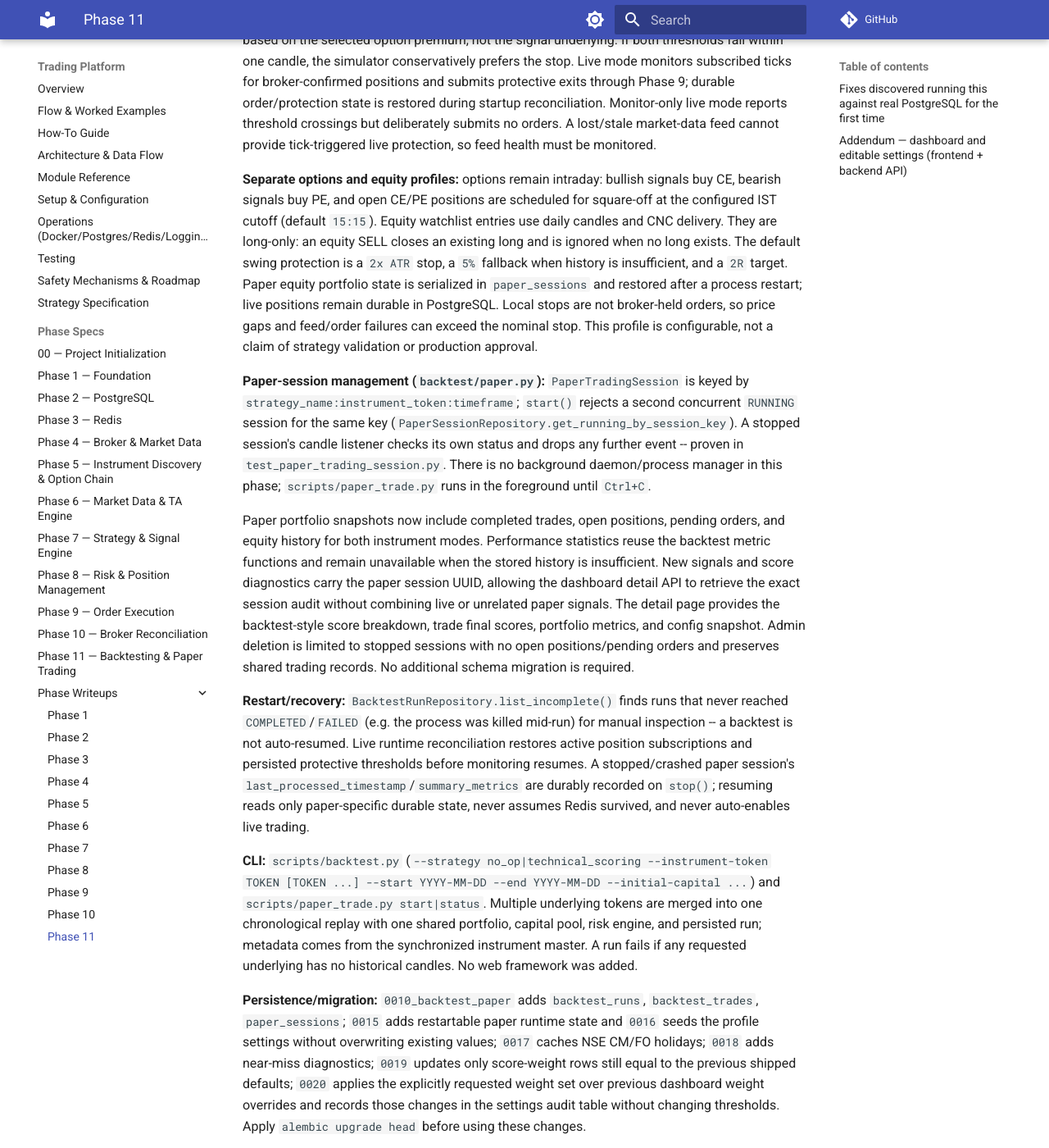
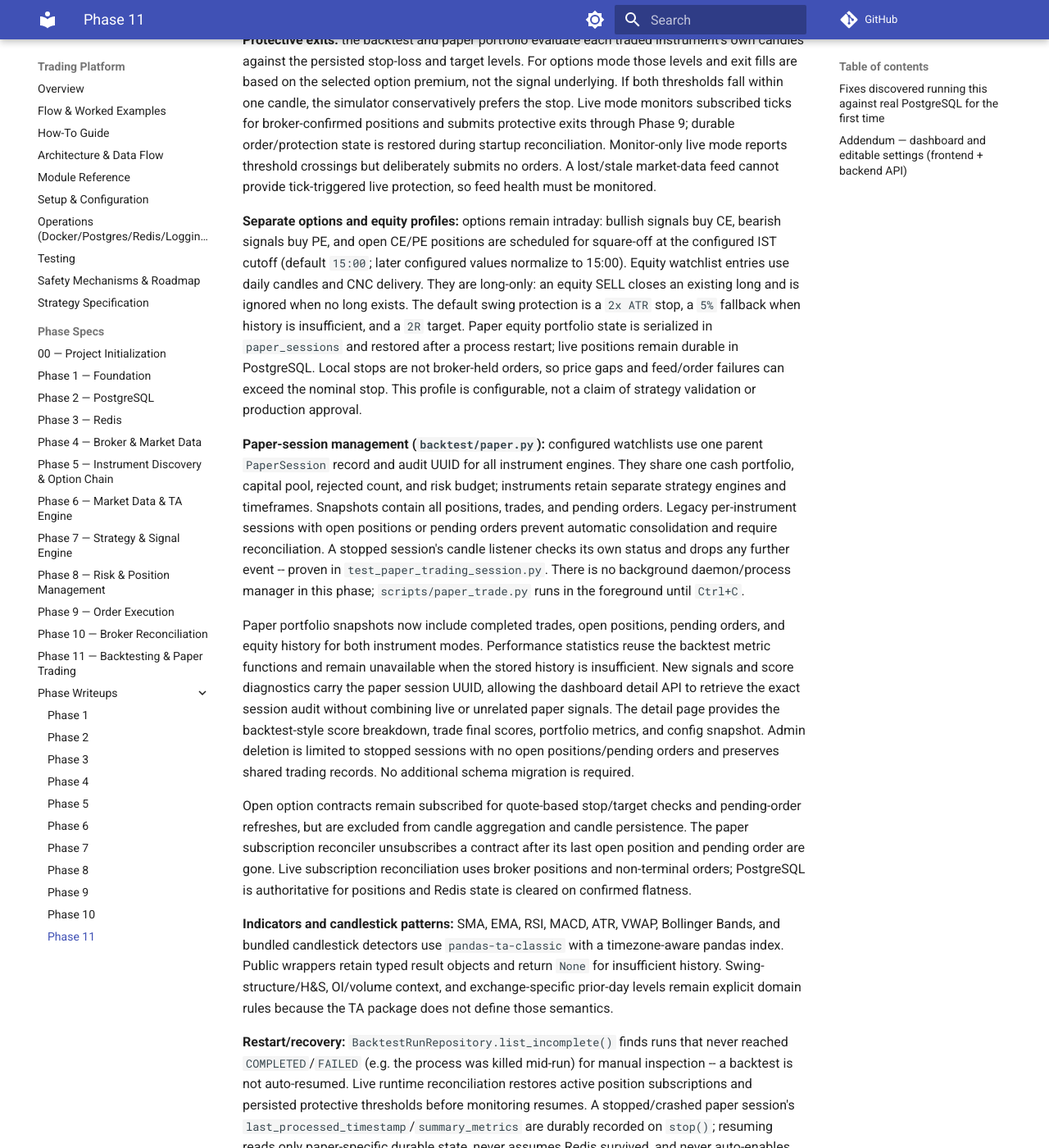
Before and after one commit to VictorG1422/docs, an MkDocs documentation site: the page built from docs/trading-platform/phases/phase-11-backtesting-paper.md, in a window 1280 px wide and 1400 px high, scrolled down 2972 px. Shown: the whole window at 82% size. Built offline with MkDocs 1.6.1 and Material for MkDocs 9.7.7, drawn with Linux system fonts in a browser that asks for light colours; comment, search, counter and statistics services are not loaded; some of the changed text lies outside the part shown.

Commit message:
Document shared paper sessions and scoring updates
Update operations, How-To, module reference, and Phase 11 guidance for shared capital, 15:00 square-off, quote-only option data, evaluation logging, and Pandas TA Classic.

```diff
--- a/docs/trading-platform/phases/phase-11-backtesting-paper.md
+++ b/docs/trading-platform/phases/phase-11-backtesting-paper.md
@@ -109,11 +109,13 @@ future history fails the run, and an absent bar blocks that timestamp rather
 than carrying stale flow data forward. The chosen future is recorded in the
 backtest configuration snapshot.
 
-Every technical scorer evaluation is logged. Near-miss scores from 40
-through 64 or -40 through -64 are persisted with all component values,
-macro/flow gate results and reasons, and pivot context. These records are
-copied into the durable run summary so the dashboard can show them after the
-per-run SQLite audit file is removed.
+Near-miss scores from 40 through 64 or -40 through -64 are persisted by
+default with nonzero component contributions, macro/flow gate results and
+reasons, and pivot context. The database-managed `Persist every scoring
+evaluation` setting additionally records below-threshold evaluations for
+paper, live, and configured backtest workflows; it defaults off to limit
+database growth. Backtest diagnostics are copied into the durable run summary
+so the dashboard can show them after the per-run SQLite audit file is removed.
 
 **Transaction costs (`backtest/costs.py`):** `TransactionCostModel` --
 every rate (brokerage, exchange charges, STT, GST, SEBI charges, stamp
@@ -156,7 +158,8 @@ health must be monitored.
 
 **Separate options and equity profiles:** options remain intraday: bullish
 signals buy CE, bearish signals buy PE, and open CE/PE positions are
-scheduled for square-off at the configured IST cutoff (default `15:15`).
+scheduled for square-off at the configured IST cutoff (default `15:00`;
+later configured values normalize to 15:00).
 Equity watchlist entries use daily candles and CNC delivery. They are
 long-only: an equity SELL closes an existing long and is ignored when no
 long exists. The default swing protection is a `2x ATR` stop, a `5%`
@@ -167,10 +170,13 @@ are not broker-held orders, so price gaps and feed/order failures can exceed
 the nominal stop. This profile is configurable, not a claim of strategy
 validation or production approval.
 
-**Paper-session management (`backtest/paper.py`):** `PaperTradingSession`
-is keyed by `strategy_name:instrument_token:timeframe`; `start()` rejects
-a second concurrent `RUNNING` session for the same key
-(`PaperSessionRepository.get_running_by_session_key`). A stopped session's
+**Paper-session management (`backtest/paper.py`):** configured watchlists use
+one parent `PaperSession` record and audit UUID for all instrument engines.
+They share one cash portfolio, capital pool, rejected count, and risk budget;
+instruments retain separate strategy engines and timeframes. Snapshots contain
+all positions, trades, and pending orders. Legacy per-instrument sessions with
+open positions or pending orders prevent automatic consolidation and require
+reconciliation. A stopped session's
 candle listener checks its own status and drops any further event --
 proven in `test_paper_trading_session.py`. There is no background
 daemon/process manager in this phase; `scripts/paper_trade.py` runs in the
@@ -186,6 +192,20 @@ detail page provides the backtest-style score breakdown, trade final scores,
 portfolio metrics, and config snapshot. Admin deletion is limited to stopped
 sessions with no open positions/pending orders and preserves shared trading
 records. No additional schema migration is required.
+
+Open option contracts remain subscribed for quote-based stop/target checks
+and pending-order refreshes, but are excluded from candle aggregation and
+candle persistence. The paper subscription reconciler unsubscribes a contract
+after its last open position and pending order are gone. Live subscription
+reconciliation uses broker positions and non-terminal orders; PostgreSQL is
+authoritative for positions and Redis state is cleared on confirmed flatness.
+
+**Indicators and candlestick patterns:** SMA, EMA, RSI, MACD, ATR, VWAP,
+Bollinger Bands, and bundled candlestick detectors use `pandas-ta-classic`
+with a timezone-aware pandas index. Public wrappers retain typed result
+objects and return `None` for insufficient history. Swing-structure/H&S,
+OI/volume context, and exchange-specific prior-day levels remain explicit
+domain rules because the TA package does not define those semantics.
 
 **Restart/recovery:** `BacktestRunRepository.list_incomplete()`
 finds runs that never reached `COMPLETED`/`FAILED` (e.g. the process was
```
Also changed, not shown: docs/trading-platform/how-to.md (+21 -1 lines), docs/trading-platform/module-reference.md (+9 -9 lines), docs/trading-platform/operations.md (+33 -9 lines).
